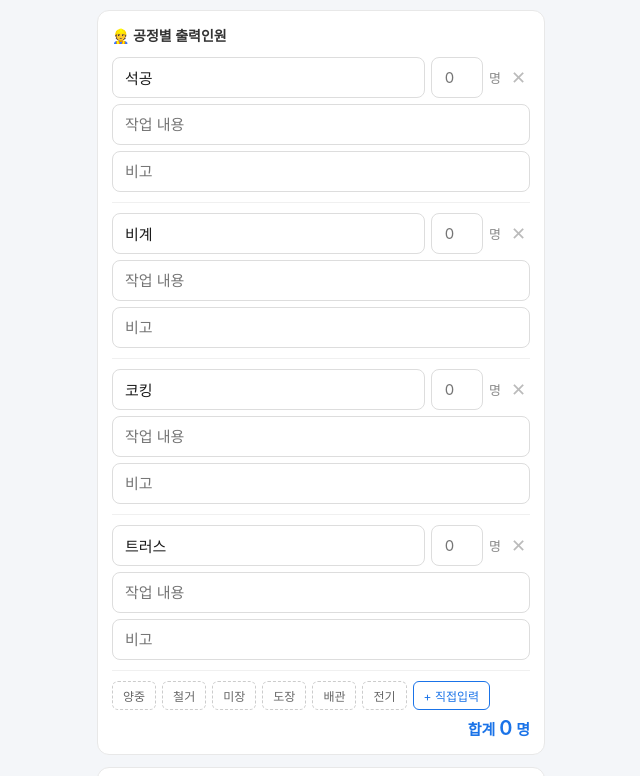
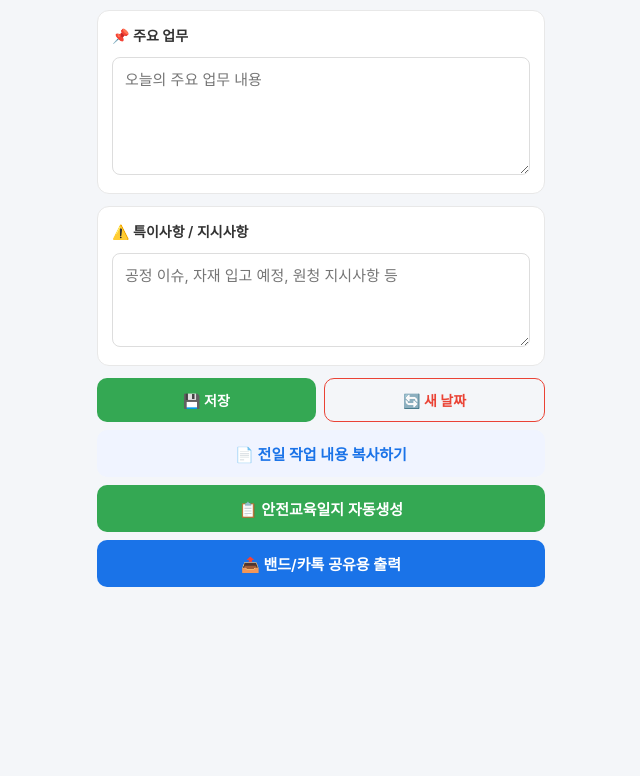
Before and after one commit to lsj30704-glitch/site-diary, a React (Vite) app: page / in a window 1280 px wide. Shown: the part 924-1700 px from the top of the page, without its empty margins (319-959 px from the left). After the commit the page ends 1611 px from the top, so only its background shows below. Built offline with nearby package versions, Linux system fonts and the light colour scheme.

Commit message:
Fix: 날짜를 로컬(KST) 오늘 기준으로 수정, 공정별 출력인원 카드 숨김(출력명부에서 자동 채움)

```diff
--- a/src/App.jsx
+++ b/src/App.jsx
@@ -2,7 +2,7 @@ import { useState, useEffect, useRef } from "react";
 
 const PRESET = ["석공", "비계", "코킹", "트러스"];
 const QUICK = ["양중", "철거", "미장", "도장", "배관", "전기"];
-const TODAY = () => new Date().toISOString().slice(0, 10);
+const TODAY = () => { const d = new Date(); return `${d.getFullYear()}-${String(d.getMonth()+1).padStart(2,"0")}-${String(d.getDate()).padStart(2,"0")}`; };
 const UID = () => Date.now().toString(36) + Math.random().toString(36).slice(2);
 const STORAGE_KEY = "site_diary_v1";
 const HISTORY_KEY = "site_diary_history_v1";
@@ -319,26 +319,6 @@ export default function App() {
                 <button style={c.btn("#6f42c1","#fff")} onClick={handleDownloadRosterImage} disabled={imgBusy}>{imgBusy?"이미지 생성 중...":"🖼️ 출력명부 사진(이미지)으로 저장"}</button>
               </div>
 
-            <div style={c.card}>
-              <div style={c.ct}>👷 공정별 출력인원</div>
-              {state.rows.map(r => (
-                <div key={r.id} style={c.rw}>
-                  <div style={c.rt}>
-                    <input value={r.name} onChange={e => updateRow(r.id,"name",e.target.value)} placeholder="공정명" style={{ flex:1 }} />
-                    <input type="number" min="0" value={r.workers} onChange={e => updateRow(r.id,"workers",e.target.value)} placeholder="0" style={{ width:52, textAlign:"center" }} />
-                    <span style={{ fontSize:13, color:"#888", whiteSpace:"nowrap" }}>명</span>
-                    <button onClick={() => removeRow(r.id)} style={c.del}>✕</button>
-                  </div>
-                  <input value={r.work} onChange={e => updateRow(r.id,"work",e.target.value)} placeholder="작업 내용" style={{ marginBottom:6 }} />
-                  <input value={r.note} onChange={e => updateRow(r.id,"note",e.target.value)} placeholder="비고" />
-                </div>
-              ))}
-              <div style={c.qw}>
-                {QUICK.map(n => <button key={n} style={c.qb} onClick={() => addRow(n)}>{n}</button>)}
-                <button style={{ ...c.qb, borderStyle:"solid", color:"#1a73e8", borderColor:"#1a73e8" }} onClick={() => addRow("")}>+ 직접입력</button>
-              </div>
-              <div style={c.tot}>합계 <span style={{ fontSize:20 }}>{totalWorkers}</span> 명</div>
-            </div>
 
             <div style={c.card}>
               <div style={c.ct}>📌 주요 업무</div>
```
